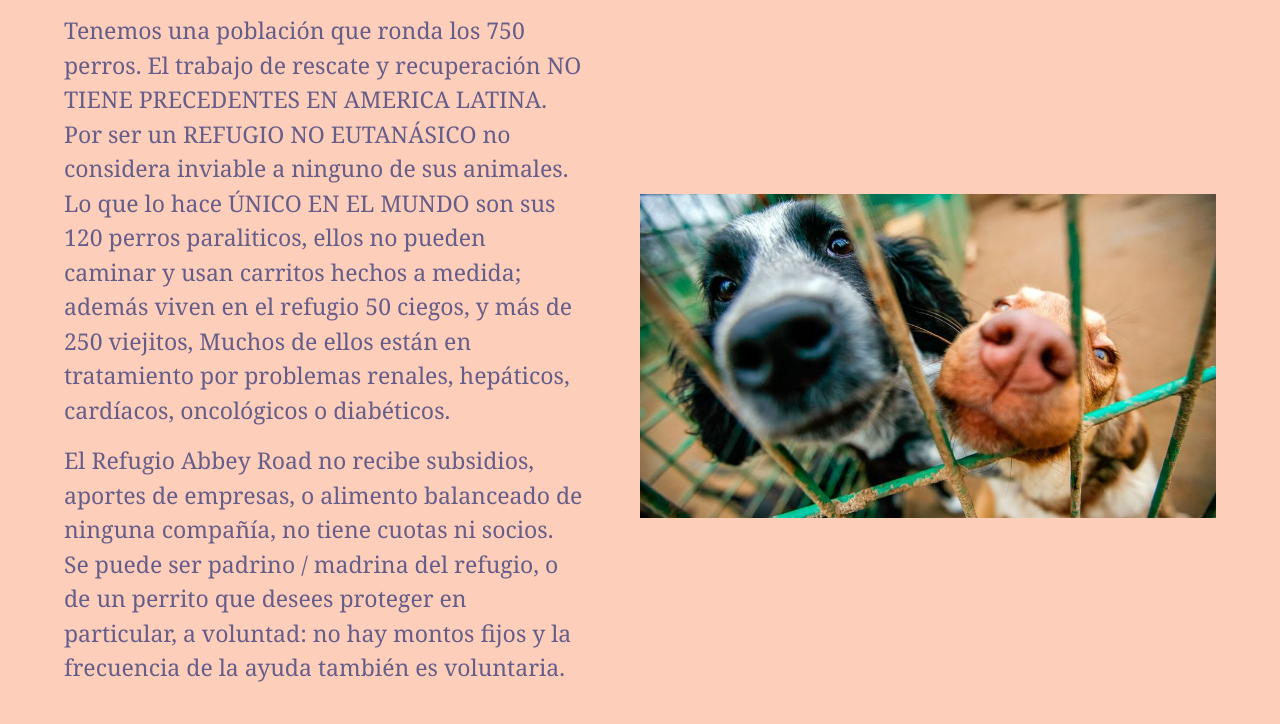
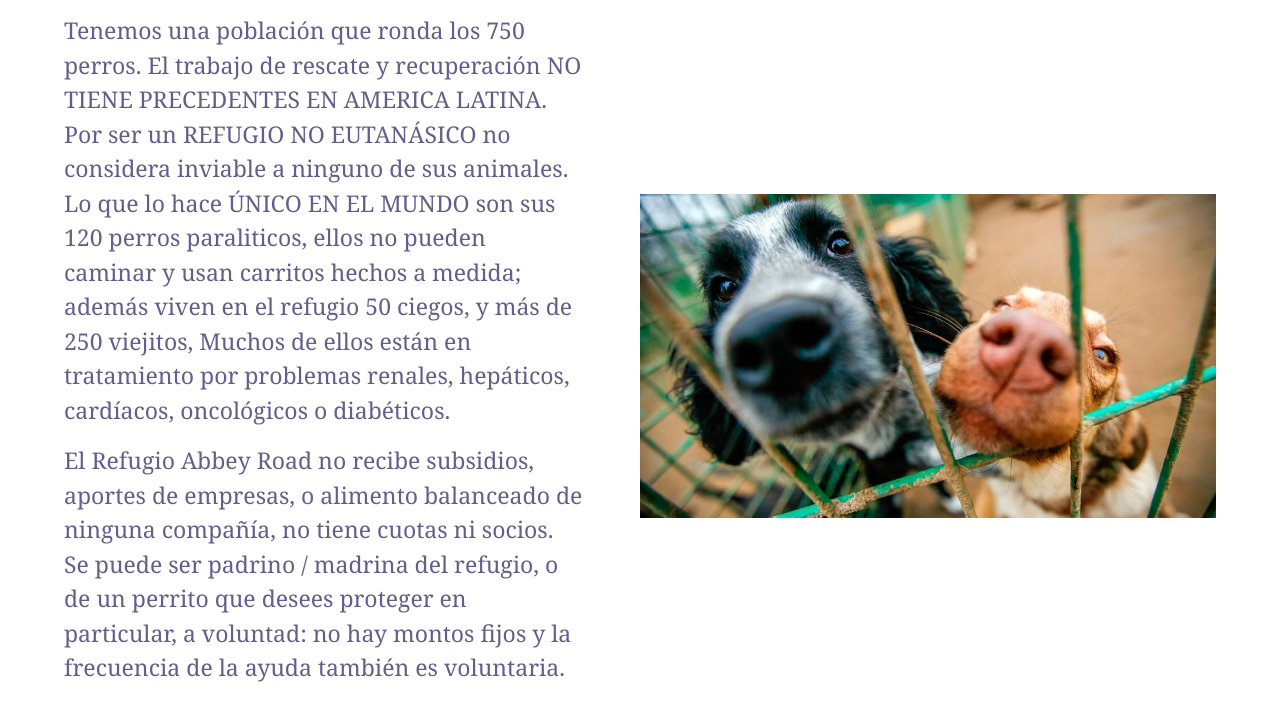
Before and after one commit to Soledad-Schmidt/TPE-TIO22, a plain HTML site: page html/index.html in a window 1280 px wide. Shown: the part 378-1102 px from the top of the page. Drawn offline with nearby package versions, Linux system fonts and the light colour scheme; files that its build step writes are made by us from their sources.

Commit message:
Cambia color del fondo

```diff
--- a/css/style.css
+++ b/css/style.css
@@ -1,7 +1,7 @@
 /*sitio*/
 
 body {
-    background: #fdceb9;
+    background: #ffffff;
     display: flex;
     flex-direction: column;
     height: 100%;
```
